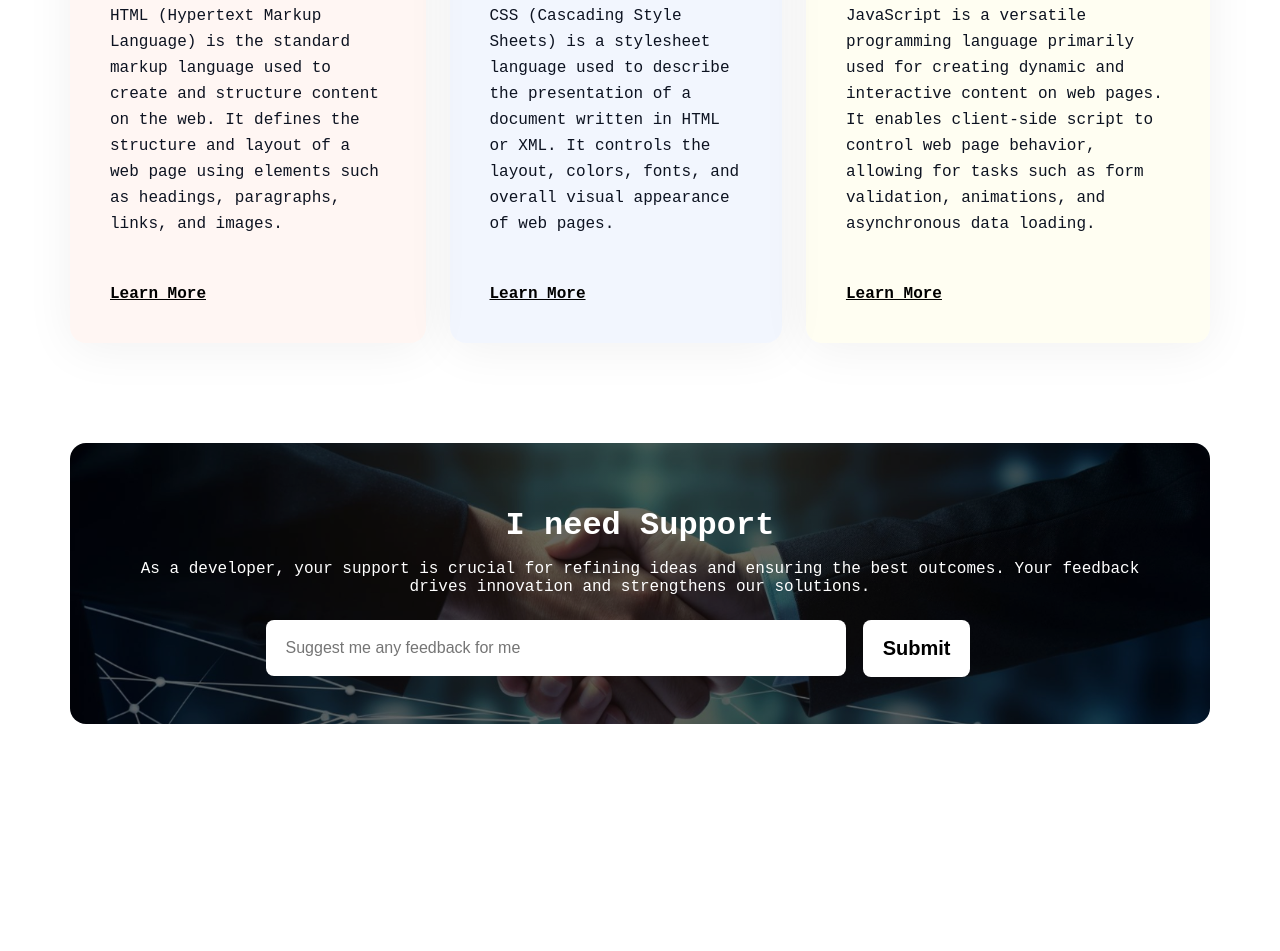
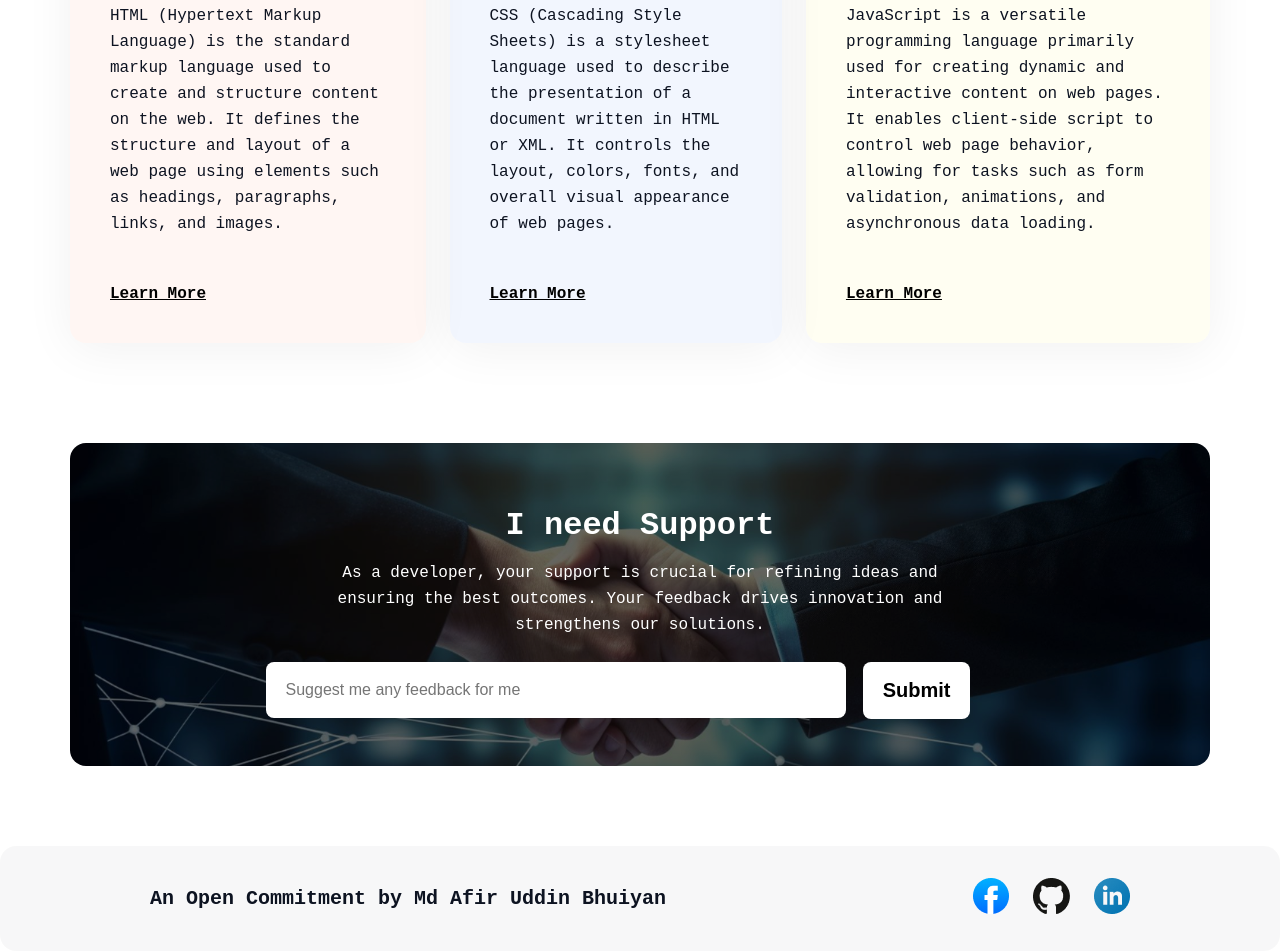
Before and after one commit to mehsam1999/my-first-assignment, a plain HTML site: page index.html in a window 1280 px wide. Shown: the part 3588-4539 px from the top of the page. Before the commit the page ends 4312 px from the top, so only its background shows below. Drawn offline with Linux system fonts and the light colour scheme; a web font is replaced by a local one.

Commit message:
added footer and link navigation part

```diff
--- a/index.html
+++ b/index.html
@@ -18,7 +18,7 @@
                     fresh code, researching documentation, managing a team, and coordinating with others.</p>
             </div>
             <div>
-                <a href=""><button class="btn-banner">Contact with me</button></a>
+                <a href="#my-footer"><button class="btn-banner">Contact with me</button></a>
             </div>
         </div>
     </header>
@@ -98,13 +98,13 @@
                     <img class="skill-image" src="assets/css.png" alt="">
                     <h3 class="skills-title">CSS</h3>
                     <p class="skills-description">CSS (Cascading Style Sheets) is a stylesheet language used to describe the presentation of a document written in HTML or XML. It controls the layout, colors, fonts, and overall visual appearance of web pages.</p>
-                    <a style="color: black; font-size: 16px; font-weight: 700;" href="https://www.w3schools.com/html/">Learn More</a>
+                    <a style="color: black; font-size: 16px; font-weight: 700;" href="https://www.w3schools.com/css/">Learn More</a>
                 </div>
                 <div class="skill-items-3">
                     <img class="skill-image" src="assets/js.png" alt="">
                     <h3 class="skills-title">JavaScript</h3>
                     <p class="skills-description">JavaScript is a versatile programming language primarily used for creating dynamic and interactive content on web pages. It enables client-side script to control web page behavior, allowing for tasks such as form validation, animations, and asynchronous data loading.</p>
-                    <a style="color: black; font-size: 16px; font-weight: 700;" href="https://www.w3schools.com/html/">Learn More</a>
+                    <a style="color: black; font-size: 16px; font-weight: 700;" href="https://www.w3schools.com/js/">Learn More</a>
                 </div>
             </div>
         </section>
@@ -112,7 +112,7 @@
         <section class="support-container">
             <div>
                 <h3 class="text-center" style="color: white; font-size: 32px; font-weight: 700; margin-bottom: 16px;">I need Support</h3>
-                <p class="text-center" style="color: white; font-size: 16px; font-weight: 400; margin-bottom: 24px;">As a developer, your support is crucial for refining ideas and ensuring the best outcomes. Your feedback drives innovation and strengthens our solutions.</p>
+                <p class="text-center" style="color: white; font-size: 16px; font-weight: 400; margin-bottom: 24px; margin-left: 200px; margin-right: 200px; line-height: 26px;">As a developer, your support is crucial for refining ideas and ensuring the best outcomes. Your feedback drives innovation and strengthens our solutions.</p>
             </div>
             <div class="support-form">
                 <form action="">
@@ -122,6 +122,17 @@
             </div>
         </section>
     </main>
-    <footer></footer>
+    <footer id="my-footer" class="footer-container">
+        <div class="footer-content">
+            <div class="footer-text">
+                <h5 style="color: rgb(13, 19, 33);font-size: 20px;font-weight: 600; line-height: 23px;">An Open Commitment by Md Afir Uddin Bhuiyan</h5>
+            </div>
+            <div class="footer-link">
+                <a href="https://www.facebook.com/mehsam.afir"><img src="assets/facebook.png" alt=""></a>
+                <a href="https://github.com/mehsam1999"><img src="assets/github.png" alt=""></a>
+                <a href="https://www.linkedin.com/in/md-afir-uddin-bhuiyan/"><img src="assets/linkedin-icon 1.png" alt=""></a>
+            </div>
+        </div>
+    </footer>
 </body>
 </html>
--- a/styles/styles.css
+++ b/styles/styles.css
@@ -272,6 +272,7 @@ main{
     background-blend-mode: overlay;
     border-radius: 16px;
     padding: 64px;
+    margin-bottom: 80px;
 }
 .support-form{
     position: relative;
@@ -305,5 +306,23 @@ main input[type="text"]{
     border: none;
 
 }
+/*support styles ends here */
 
-/*support styles ends here */
+/* footer styles starts here */
+.footer-container{
+    background-color: rgba(13, 19, 33, 0.03);
+    border-radius: 16px;
+    border: 2 px solid red;
+    padding: 32px 150px;
+}
+.footer-content{
+    display: flex;
+    justify-content: space-between;
+    align-items: center;
+}
+
+.footer-link{
+    display: flex;
+    gap: 24px;
+}
+/* footer styles ends here */
```
